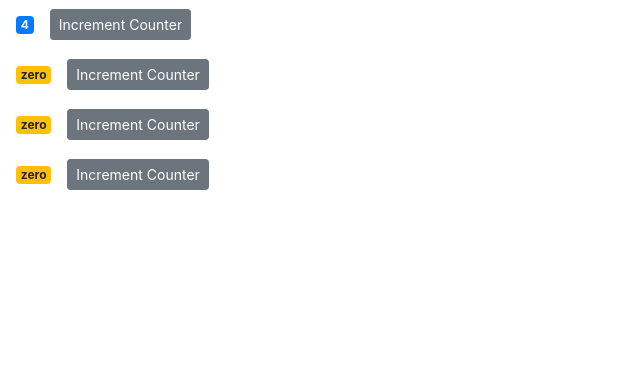
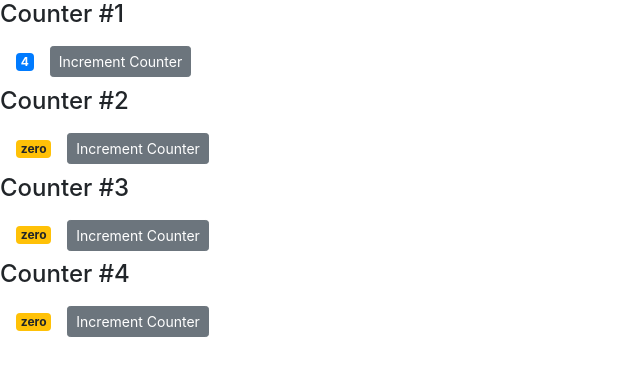
Before and after one commit to Boity-Latakgomo/Hello-React, a React (Create React App) app: page / in a window 1280 px wide. Shown: the top 376 px of the page, without its empty margins (0-640 px from the left). Built offline with nearby package versions, Linux system fonts and the light colour scheme.

Commit message:
added counter number headings

```diff
--- a/src/components/counter.jsx
+++ b/src/components/counter.jsx
@@ -16,10 +16,11 @@
 
     render() {
 
-
+     console.log(this.props);
         const product = {id:1};
         return(
         <div>
+            {this.props.children}
              <span className={this.getBadgeClasses()}>{this.formatCount()}</span>
              <button
              onClick={ () => this.handleIncrement(product) }
--- a/src/components/counters.jsx
+++ b/src/components/counters.jsx
@@ -13,8 +13,11 @@
     render() {
         return (
         <div>
-            { this.state.counters.map(counter =>
-            <Counter key={counter.id} value={counter.value} />)}
+            { this.state.counters.map(counter => (
+            <Counter key={counter.id} value={counter.value}>
+                <h4>Counter #{counter.id}</h4>
+              </Counter>
+             ))}
         </div>
         );
     }
```
